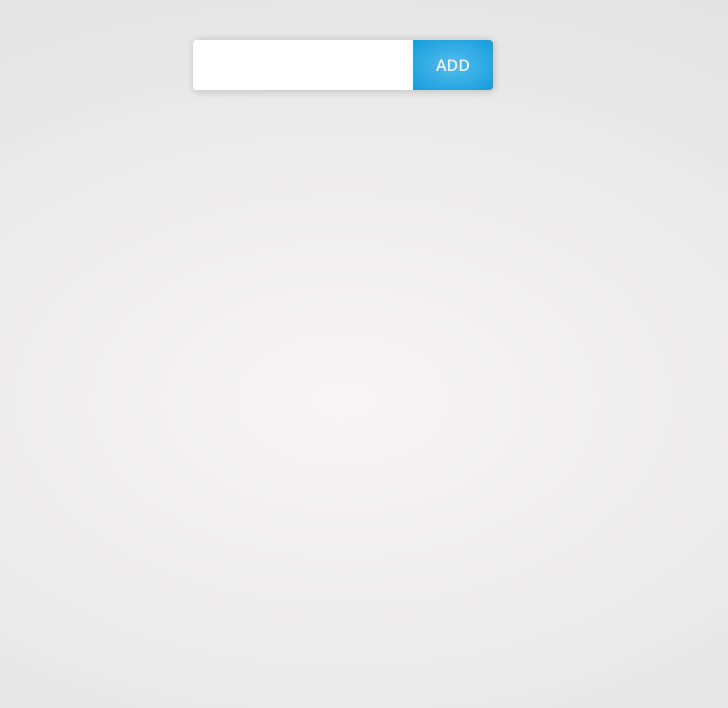
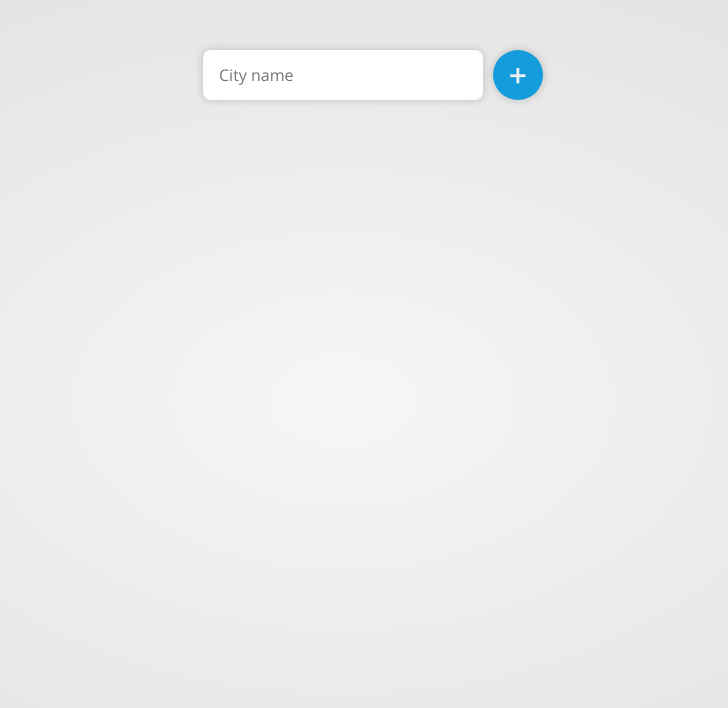
Before and after one commit to pckltr/weather, a website: page dev/index.html in a window 1280 px wide. Shown: the whole page, without its empty margins (297-1025 px from the left). Drawn offline with nearby package versions, Linux system fonts and the light colour scheme; files that its build step writes are made by us from their sources.

Commit message:
Changed input design.

```diff
--- a/dev/index.html
+++ b/dev/index.html
@@ -11,8 +11,8 @@
     <div class="content" ng-controller="weatherController" ng-cloak>
         <div class="search">
             <form class="form" ng-submit="getWeather()">
-                <input class="input" type="text" ng-model="locationInput">
-                <input class="button" type="button" value="Add" ng-click="getWeather()">
+                <input class="input" type="text" placeholder="City name" ng-model="locationInput">
+                <input class="button" type="button" value="+" ng-click="getWeather()">
             </form>
         </div>
         <div class="cards">
--- a/dev/scss/style.scss
+++ b/dev/scss/style.scss
@@ -1,5 +1,5 @@
 @import 'fonts';
-$border-radius: 4px;
+$border-radius: 8px;
 $sky-day: #41D5FF;
 $sky-night: #256E96;
 body {
@@ -24,51 +24,55 @@ body {
 .search {
     margin: 40px auto 20px auto;
     width: 300px;
-    box-shadow: 1px 1px 9px 0px rgba(0, 0, 0, 0.2);
     border-radius: $border-radius;
+    .form {
+        position: relative;
+        margin: 0;
+        padding: 10px;
+    }
     .input {
-        border-bottom-left-radius: $border-radius;
-        border-top-left-radius: $border-radius;
+        border-radius: $border-radius;
         border: none;
+        box-shadow: 0 0 9px 0px rgba(0, 0, 0, 0.2);
         box-sizing: border-box;
-        float: left;
-        max-width: 220px;
+        font-size: 16px;
+        line-height: 50px;
+        margin-right: 10px;
         padding: 0 16px;
         position: relative;
+        transition: all 0.5s ease-out;
         width: 100%;
-        font-size: 16px;
-        line-height: 50px;
     }
     .button {
-        background: radial-gradient(#53BDEC, #149CDD);
-        border-bottom-right-radius: $border-radius;
-        border-top-right-radius: $border-radius;
+        background: #149CDD;
+        border-radius: 50px;
         border: none;
+        box-shadow: 0 0 9px 0px rgba(0, 0, 0, 0.2);
         box-sizing: border-box;
         color: #F1F1F1;
-        float: left;
+        font-size: 32px;
         font-weight: 600;
-        padding: 0 16px;
+        line-height: 50px;
+        padding: 0;
         position: relative;
         text-transform: uppercase;
-        width: 80px;
-        font-size: 16px;
-        line-height: 50px;
-        transition: all 0.5s;
+        transition: all 0.5s ease-out;
+        position: absolute;
+        right: -50px;
+        width: 50px;
+        margin-top: -25px;
+        top: 50%;
         &:hover {
+            background: #2DA9E4;
             cursor: pointer;
-            background-color: #C7C7C7;
         }
-    }
-    .form {
-        overflow: hidden;
-        margin: 0;
     }
 }
 
 .cards {
     overflow: hidden;
     padding: 20px 0;
+    box-sizing: border-box;
 }
 
 .card {
```
